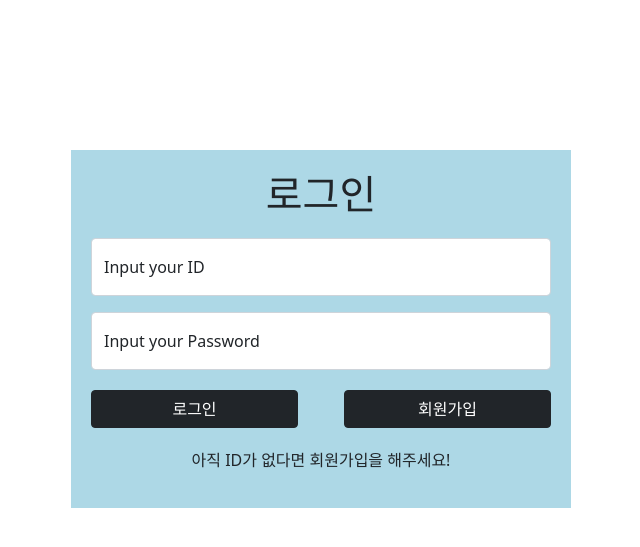
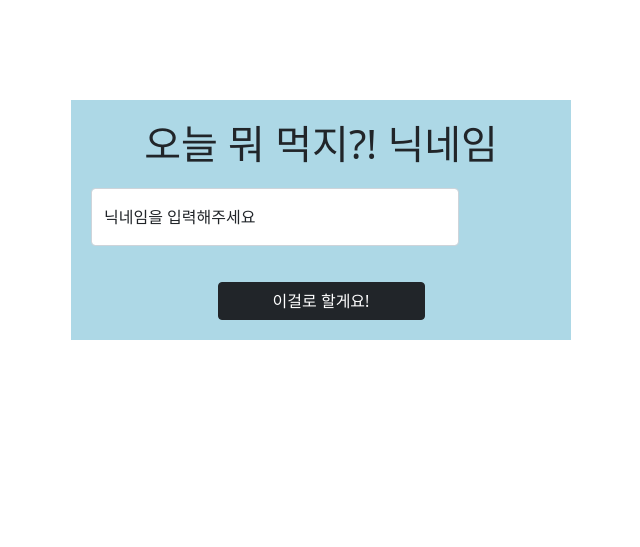
Before and after one commit to MyungAe/A-Meal-of-Today, a Flask app: template templates/signin/index.html in a window 1280 px wide. Shown: the top 547 px of the page, without its empty margins (319-959 px from the left). Run offline with Flask 2, Linux system fonts and the light colour scheme; the template is opened without the code that fills it, so the values that code supplies are empty.

Commit message:
닉네임 중복환인 기능 구현

```diff
--- a/templates/signin/index.html
+++ b/templates/signin/index.html
@@ -12,7 +12,7 @@
             integrity="sha384-MrcW6ZMFYlzcLA8Nl+NtUVF0sA7MsXsP1UyJoMp4YLEuNSfAP+JcXn/tWtIaxVXM"
             crossorigin="anonymous"></script>
 
-    <title>signIn page</title>
+    <title>signUp page</title>
 
     <style>
         * {
@@ -25,12 +25,13 @@
 
             background-color: lightblue;
 
-            margin: 150px auto;
+            margin: 100px auto;
 
             padding: 20px;
 
             text-align: center;
         }
+
         .wrap > h1 {
             margin-bottom: 20px;
         }
@@ -38,68 +39,123 @@
         .btn-box {
             display: flex;
             flex-direction: row;
-            justify-content: space-between;
+            justify-content: center;
             align-items: center;
 
             margin-top: 20px;
         }
+
         .btn-box > button {
             width: 45%;
         }
-        p {
-            margin-top: 20px;
+
+        .overlap {
+            display: flex;
+            flex-direction: row;
+            justify-content: space-between;
+            align-items: center;
+        }
+
+        .overlap > .form-floating {
+            width: 80%;
+        }
+
+        .overlap > div {
+            margin-bottom: 20px;
+        }
+
+        .sign-up-pw > div {
+            margin-bottom: 20px;
         }
     </style>
 
     <script>
+        // function overlapId() {
+        //     let inputId = $('#new-id').val()
+        //
+        //     $.ajax({
+        //         type: "GET",
+        //         url: "/overlapId",
+        //         data: {},
+        //         success: function (response) {
+        //             let rows = response['users']
+        //
+        //             rows.forEach((user) => {
+        //                 if (user.includes(inputId) === false) {
+        //                     alert('사용 가능한 아이디입니다.')
+        //                     return true
+        //                 } else {
+        //                     alert('이미 존재하는 아이디입니다. 다른 아이디를 입력해 주세요')
+        //                     return false
+        //                 }
+        //             })
+        //         }
+        //     });
+        // }
+
+        // function overlapName() {
+        //     let inputName = $('#new-name').val()
+        //
+        //     $.ajax({
+        //         type: "GET",
+        //         url: "/overlapName",
+        //         data: {},
+        //         success: function (response) {
+        //             let rows = response['users']
+        //
+        //             rows.forEach((user) => {
+        //                 if (user.includes(inputName) === false) {
+        //                     alert('사용 가능한 닉네임입니다.')
+        //                     return true
+        //                 } else {
+        //                     alert('이미 존재하는 닉네임입니다. 다른 닉네임을 입력해 주세요')
+        //                     return false
+        //                 }
+        //             })
+        //         }
+        //     });
+        // }
+
 
         function login() {
-            let userId = $('#user-id').val()
-            let userPw = $('#user-pw').val()
+            let inputId = $('#new-id').val()
+            let inputName = $('#new-name').val()
+            let inputPw = $('#new-pw').val()
 
             $.ajax({
-                type: "GET",
+                type: "POST",
                 url: "/signin",
-                data: {},
+                data: {id_give: inputId, pw_give: inputPw, name_give: inputName},
                 success: function (response) {
-                    let rows = response['users']
+                    let msg = response["msg"]
+                    alert(msg)
+                    if (msg == '이미 사용중인 닉네임입니다.'){
+                        window.location.reload()
+                    } else {
+                        //닉네임 local storagy 저장하기
+                        window.location.href = "http://localhost:5001/restaurant/"
+                    }
 
-                    rows.forEach((row) => {
-                        let Id = row.id
-                        let Pw = row.password
-
-                        if (userId === Id && userPw === Pw) {
-                            return alert('로그인 성공!')
-                        } else {
-                            return alert('아이디와 비밀번호를 다시 확인해 주세요. 아이디가 없다면 회원가입을 해주세요')
-                        }
-                    })
                 }
             });
-        }
-
-        function makeId(){
-            window.location.href = "makeId"
         }
 
     </script>
 </head>
 <body>
+
 <div class="wrap">
-    <h1>로그인</h1>
-    <div class="form-floating mb-3">
-        <input id="user-id" type="email" class="form-control" id="floatingInput" placeholder="name@example.com">
-        <label for="floatingInput">Input your ID</label>
-    </div>
-    <div class="form-floating">
-        <input id="user-pw" type="password" class="form-control" id="floatingPassword" placeholder="Password">
-        <label for="floatingPassword">Input your Password</label>
+    <h1>오늘 뭐 먹지?! 닉네임</h1>
+    <div class="overlap sign-up-name">
+        <div class="form-floating mb-3">
+            <input id="new-name" type="email" class="form-control" id="floatingInput" placeholder="name@example.com">
+            <label for="floatingInput">닉네임을 입력해주세요</label>
+        </div>
+<!--        <button onclick="overlapName()" type="button" class="btn btn-dark">중복확인</button>-->
     </div>
     <div class="btn-box">
-        <button onclick="login()" type="button" class="btn btn-dark">로그인</button>
-        <button onclick="makeId()" type="button" class="btn btn-dark">회원가입</button>
+        <button onclick="login()" type="button" class="btn btn-dark">이걸로 할게요!</button>
     </div>
-    <p>아직 ID가 없다면 회원가입을 해주세요!</p>
 </div>
 </body>
 </html>
```
Also changed, not shown: router/sign.py (+17 -8 lines).
